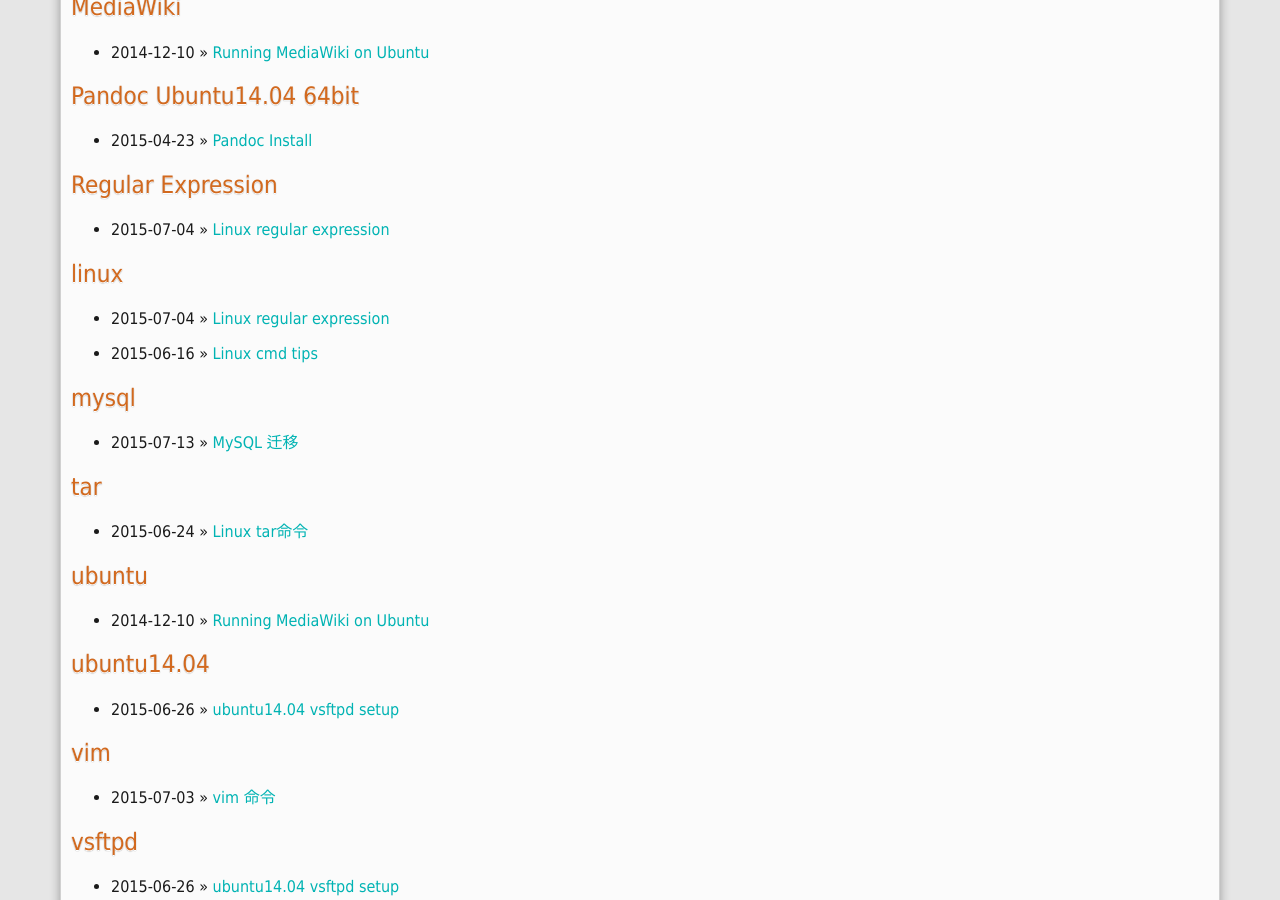
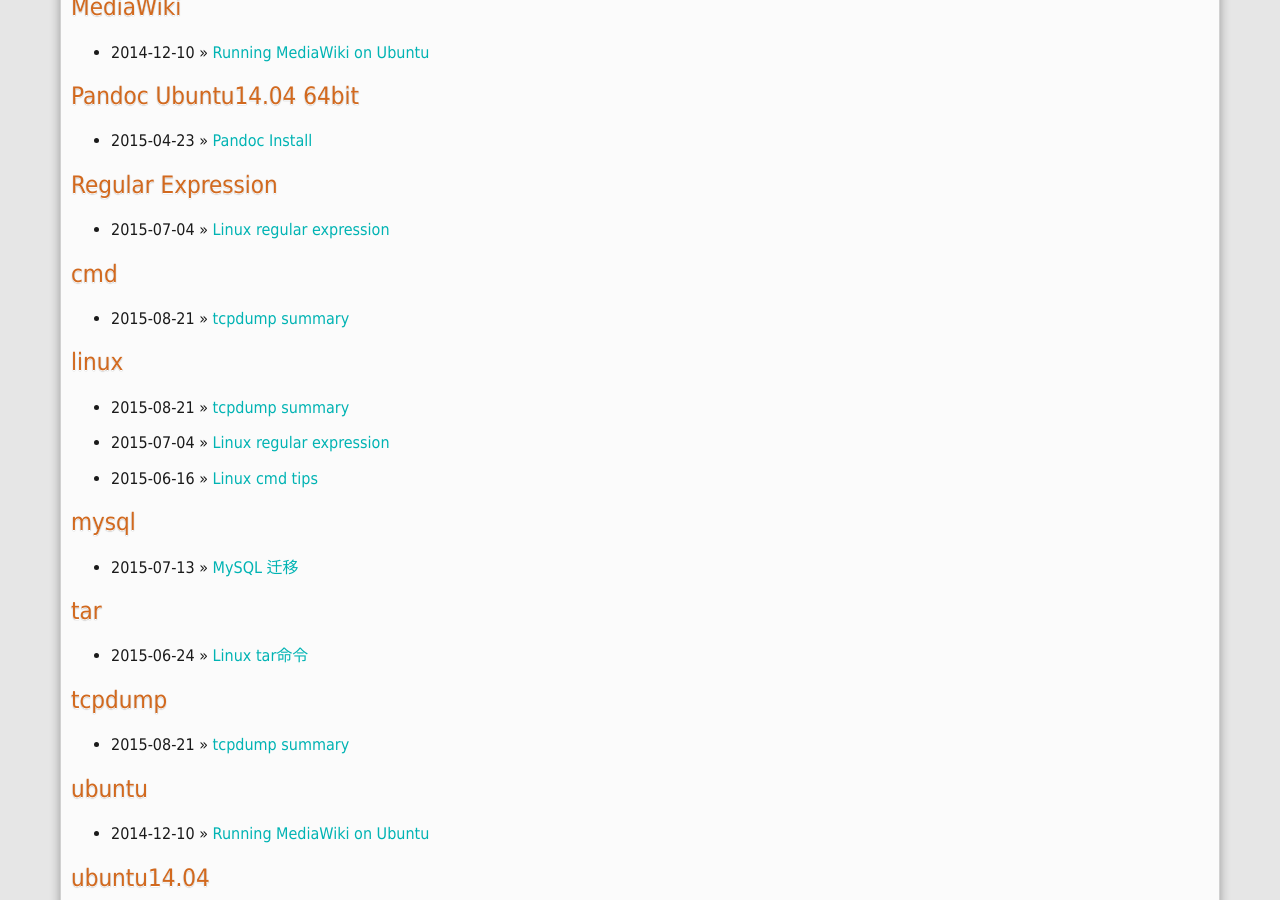
Before and after one commit to YHM07/yhm07.github.io, a Jekyll site: the page built from tags.html, in a window 1280 px wide and 900 px high, scrolled down 500 px. Built offline with Jekyll 4.4.1, drawn with Linux system fonts in a browser that asks for light colours; Markdown is read by kramdown in place of the engine named in the settings; comment, search, counter and statistics services are not loaded.

Commit message:
添加关于tcpdump概要

```diff
--- a/_posts/2015-08-21-tcpdump-summary.md
+++ b/_posts/2015-08-21-tcpdump-summary.md
@@ -1,8 +1,10 @@
 ---
 layout: post
-title: "tcpdump summary"
-category:"linux"
-tags: [linux,tcpdump]
+title:  "tcpdump summary"
+keywords: ""
+description: ""
+category: "linux"
+tags: [tcpdump, linux, cmd]
 ---
 
 **tcpdump**是一个抓包工具，用于抓取互联网上传输的数据包；更详细的说，
```
